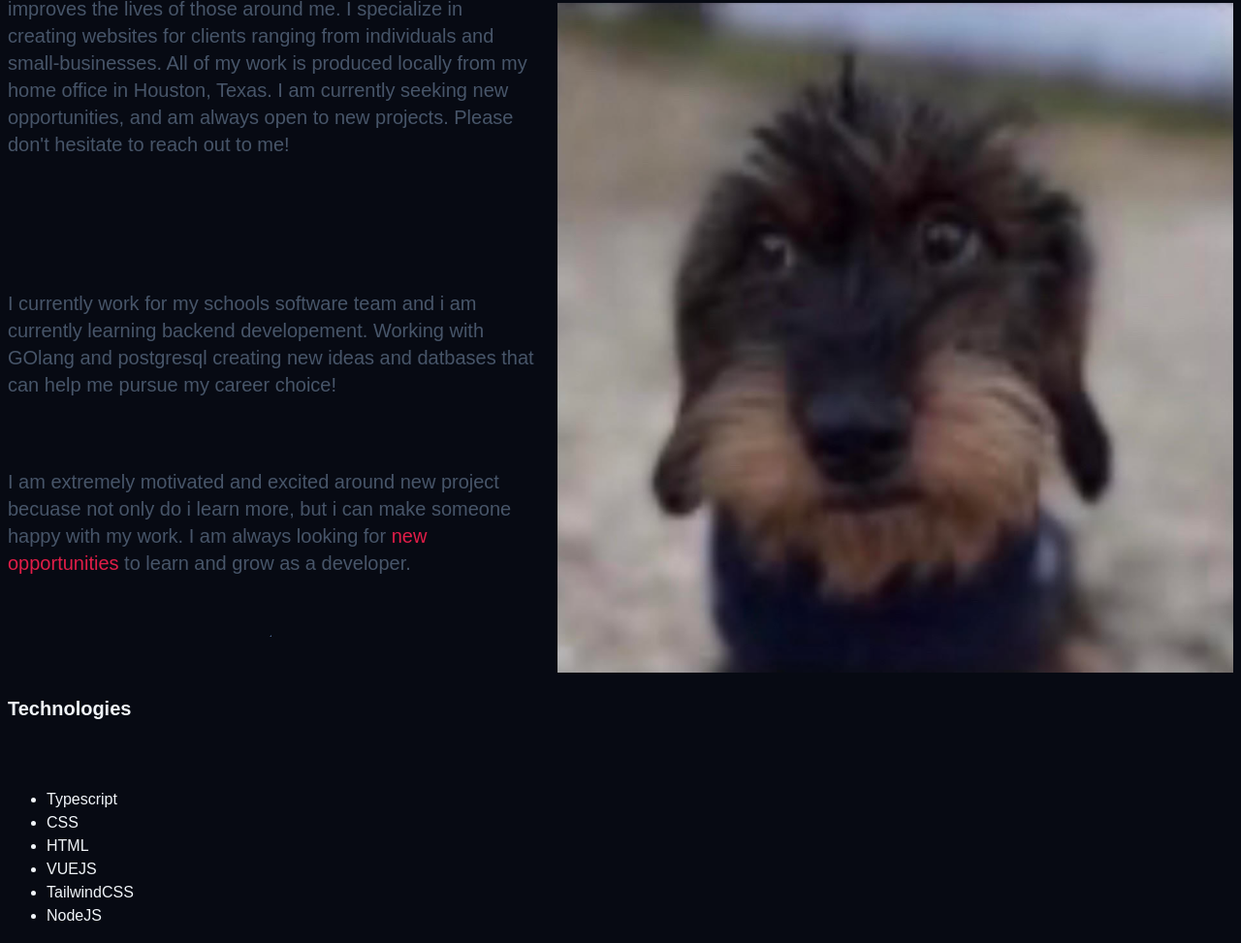
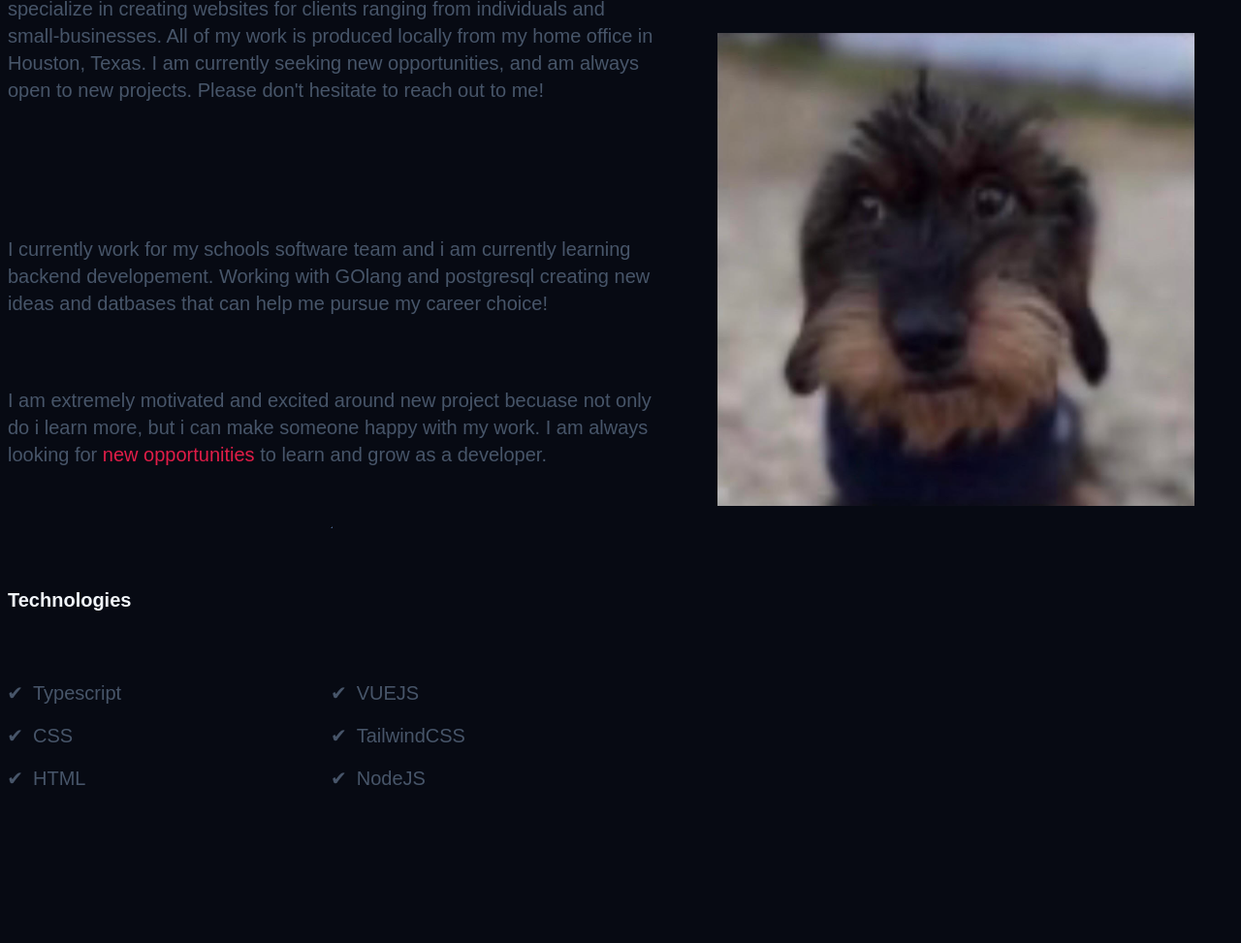
Before and after one commit to jalferez/Portfolio, a website built with Vite: page index.html in a window 1280 px wide. Shown: the part 1583-2556 px from the top of the page at 97% size. After the commit the page ends 2416 px from the top, so only its background shows below. Built offline with nearby package versions, Linux system fonts and the light colour scheme; a web font is replaced by a local one.

Commit message:
configured customed about page layout

```diff
--- a/index.html
+++ b/index.html
@@ -70,17 +70,20 @@
           </p>
           <hr class="about__hr" />
           <h3 class="about__subtitle">Technologies</h3>
-          <ul>
-            <li>Typescript</li>
-            <li>CSS</li>
-            <li>HTML</li>
-            <li>VUEJS</li>
-            <li>TailwindCSS</li>
-            <li>NodeJS</li>
+          <div class="about__ul-container"><ul class="about__ul">
+            <li class="about__list">Typescript</li>
+            <li class="about__list">CSS</li>
+            <li class="about__list">HTML</li>
+          </ul>
+          <ul class="about__ul">
+            <li class="about__list">VUEJS</li>
+            <li class="about__list">TailwindCSS</li>
+            <li class="about__list">NodeJS</li>
           </ul>
         </div>
-        <div>
-          <img src="/Screenshot 2023-09-10 025411.png" alt="example picture">
+        </div>
+        <div class="about__img-wrapper">
+          <img class="about__img" src="/Screenshot 2023-09-10 025411.png" alt="example picture">
         </div>
       </section>
       <!-- <section></section> -->
```
